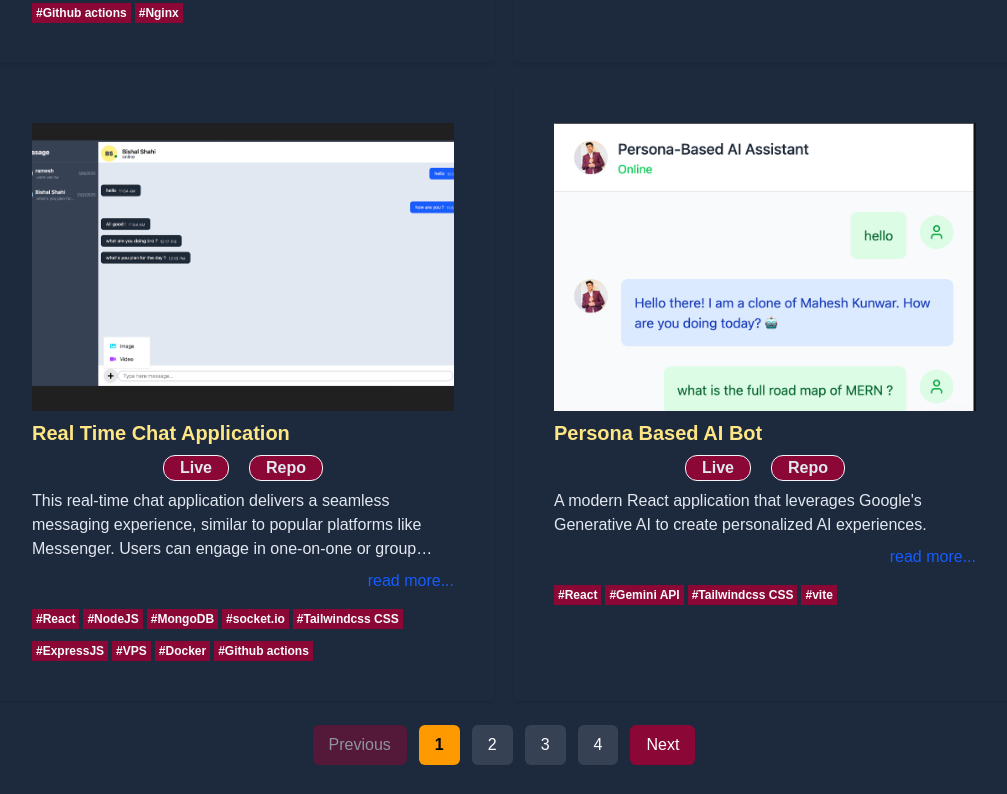
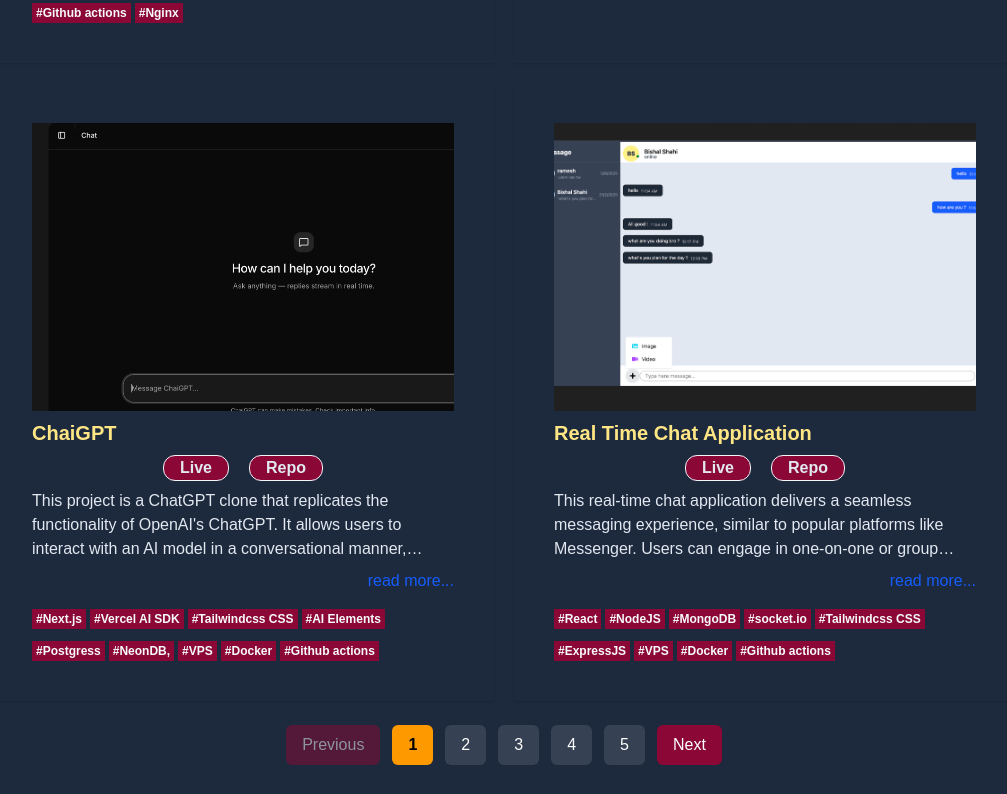
Before and after one commit to Mahesh0426/react-portfolio, a React (Vite) app: page / in a window 1280 px wide. Shown: the part 3640-4434 px from the top of the page, without its empty margins (136-1143 px from the left). Built offline with nearby package versions, Linux system fonts and the light colour scheme; no server answers; a web font is replaced by a local one.

Commit message:
Refactor code structure for improved readability and maintainability

```diff
--- a/src/assets/projects.json
+++ b/src/assets/projects.json
@@ -40,6 +40,25 @@
       "Github actions"
     ],
     "src": "project-image/AI_thumbnail.png"
+  },
+  {
+    "id": 2.1,
+    "name": "ChaiGPT",
+    "description": "This project is a ChatGPT clone that replicates the functionality of OpenAI's ChatGPT. It allows users to interact with an AI model in a conversational manner, providing responses to user queries in real-time. The application is designed to offer a seamless and intuitive chat experience, making it easy for users to engage with the AI for various purposes, such as information retrieval, casual conversation, and more.",
+    "repo": "https://github.com/Mahesh0426/ChatGPT_Streaming_Clone",
+    "live": "https://chaigpt.cloud/",
+    "tech": [
+      "Next.js",
+      "Vercel AI SDK",
+      "Tailwindcss CSS",
+      "AI Elements",
+      "Postgress",
+      "NeonDB,",
+      "VPS",
+      "Docker",
+      "Github actions"
+    ],
+    "src": "public/project-image/chaiGPT.png"
   },
   {
     "id": 2,
--- a/src/components/chatBot/prompt.js
+++ b/src/components/chatBot/prompt.js
@@ -5,6 +5,7 @@
 const openai = new OpenAI({
   apiKey: import.meta.env.VITE_GROQ_API_KEY,
   baseURL: "https://api.groq.com/openai/v1",
+
   dangerouslyAllowBrowser: true,
 });
 
@@ -119,7 +120,7 @@
     : [{ role: "user", content: conversationHistory }];
 
   const stream = await openai.chat.completions.create({
-    model: "llama-3.3-70b-versatile",
+    model: "openai/gpt-oss-20b",
     messages: [
       { role: "system", content: systemPromptMahesh },
       ...historyMessages,
```
Also changed, not shown: public/project-image/chaiGPT.png (added).
